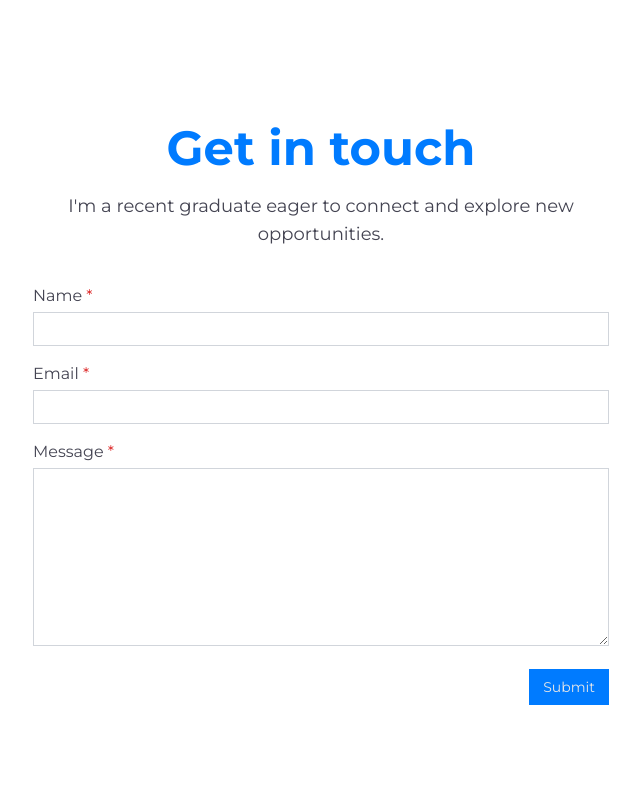
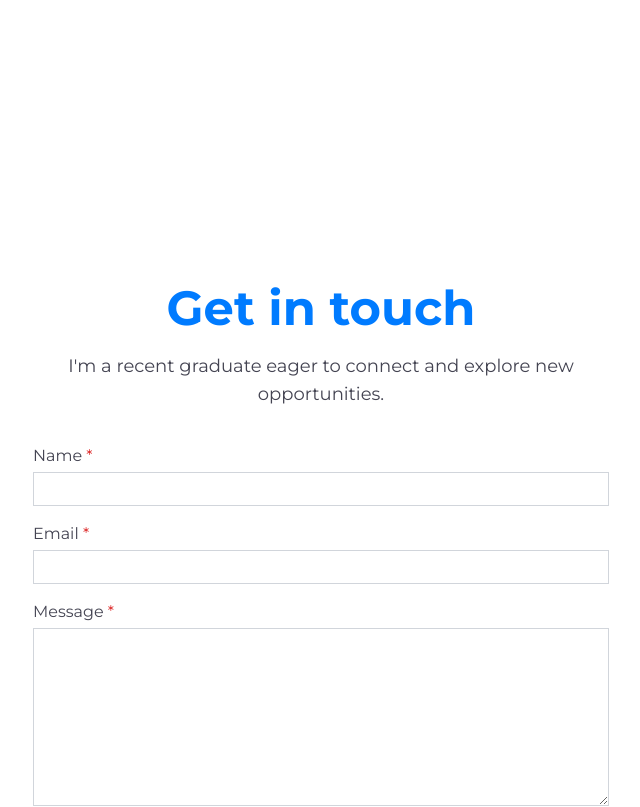
Before and after one commit to ron2727/my-portfolio, a Vue app: page / in a window 1280 px wide. Shown: the part 6200-7007 px from the top of the page, without its empty margins (319-959 px from the left). Built offline with nearby package versions, Linux system fonts and the light colour scheme.

Commit message:
Padding top on contact form

```diff
--- a/src/components/sections/Contact.vue
+++ b/src/components/sections/Contact.vue
@@ -1,6 +1,6 @@
 <template>
     <section id="contact">
-        <div class=" max-w-xl mx-auto pt-30 pb-60 space-y-5 flex flex-col items-center">
+        <div class=" max-w-xl mx-auto pt-40 pb-60 space-y-5 flex flex-col items-center">
             <h1 class=" text-dark-secondary text-2xl md:text-5xl font-bold">Get in touch</h1>
             <p class=" px-4 text-sm text-center md:text-lg text-default dark:text-dark-default">I'm a recent graduate
                 eager to connect and explore new opportunities.</p>
```
